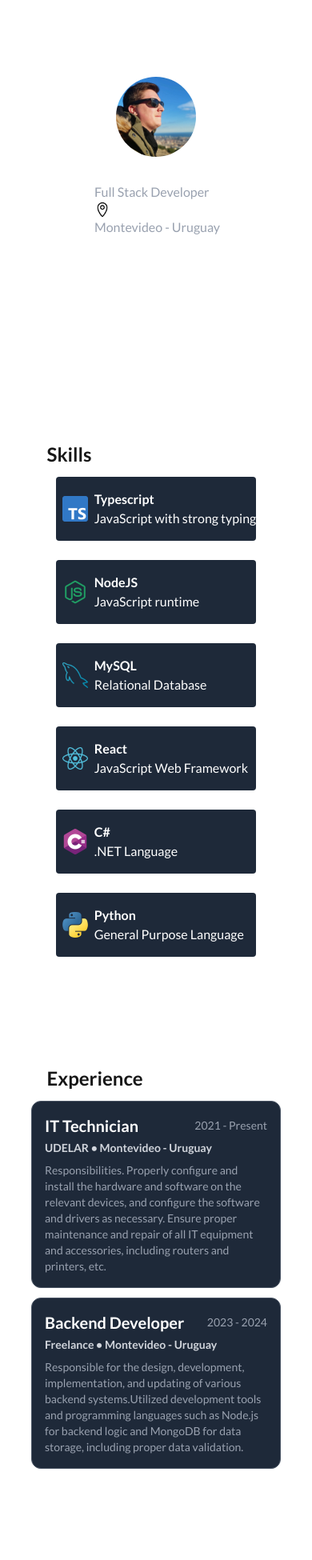
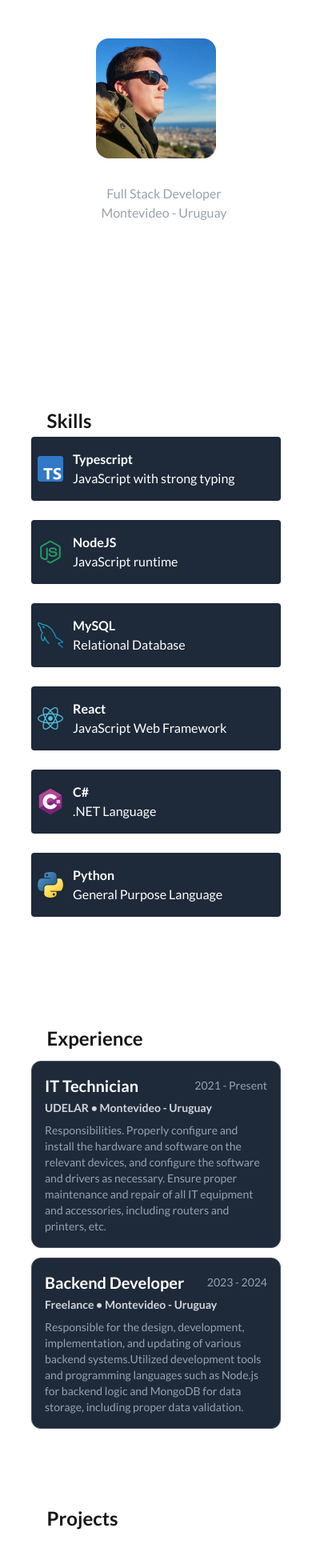
Before and after one commit to AgusLasalvia/portfolio, a Next.js app: page / in a window 390 px wide. Shown: the top 1950 px of the page at 80% size. Before the commit the page ends 1884 px from the top, so only its background shows below. Built offline with nearby package versions, Linux system fonts and the light colour scheme.

Commit message:
ui: width change

```diff
--- a/app/layout.tsx
+++ b/app/layout.tsx
@@ -14,8 +14,8 @@ const geistMono = Geist_Mono({
 });
 
 export const metadata: Metadata = {
-	title: "Create Next App",
-	description: "Generated by create next app",
+	title: "My 2025 Web Portfolio",
+	description: "Personal Web Portfolio",
 };
 
 export default function RootLayout({
@@ -39,9 +39,9 @@ export default function RootLayout({
 				/>
 			</head>
 			<body
-				className={`${geistSans.variable} ${geistMono.variable} antialiased h-screen w-full`}
+				className={`${geistSans.variable} ${geistMono.variable} flex flex-col items-center antialiased h-screen w-full `}
 			>
-				<Navbar />
+				{/* <Navbar /> */}
 				{children}
 			</body>
 		</html>
--- a/app/page.tsx
+++ b/app/page.tsx
@@ -29,30 +29,30 @@ const experience = [
 
 export default function Home() {
 	return (
-		<div className=" flex justify-center flex-col items-center">
+		<div className=" flex justify-center flex-col items-center ">
 			{/* About me About */}
 			<ContentSection title="" id="">
-				<div className="flex flex-col justify-center items-center md:justify-start md:flex-row md:items-start w-[70%]  text-white ">
+				<div className="flex flex-col justify-center items-center md:justify-start md:flex-row md:items-start w-[80%]  text-white ">
 					<Image
 						src="/profile.jpg"
 						alt="Profile Picture"
-						width={100}
-						height={100}
-						className=" rounded-full" />
+						width={150}
+						height={150}
+						className=" rounded-2xl" />
 					<div className=" flex flex-col h-full justify-center ml-5">
-						<p className=" font-bold text-2xl">Agustin Lasalvia</p>
-						<p className=" text-gray-400">Full Stack Developer</p>
-						<p className=" text-gray-400"><Image className=" text-amber-100 !important" src="/pin.png" alt="Location" width={20} height={20} />Montevideo - Uruguay</p>
+						<p className="font-bold text-2xl text-center md:text-start">Agustin Lasalvia</p>
+						<p className=" text-gray-400 text-center md:text-start">Full Stack Developer</p>
+						<p className=" text-gray-400 text-center md:text-start">Montevideo - Uruguay</p>
 					</div>
 				</div>
-				<p className="text-white w-[70%] mt-5">I m a Junior Full-Stack Developer with a passion for creating and solving problems, located at Montevideo - Uruguay.
+				<p className="text-white  mt-5 text-center w-[90%] md:w-[80%] md:text-start ">I m a Junior Full-Stack Developer with a passion for creating and solving problems,
 					Ready for new adventures!
 				</p>
-				<div className="flex gap-5 mt-5 justify-center  w-[70%] md:justify-start">
+				<div className="flex gap-10 mt-5 justify-center w-[80%] md:justify-start">
 					{social.map((link) => {
 						return (
-							<a href={link.href} className="text-white hover:text-gray- transition-all transform hover:scale-150 " key={link.icon}>
-								<i className={link.icon}></i>
+							<a href={link.href} className="text-white hover:text-blue-800 transition-all transform hover:scale-150 " key={link.icon}>
+								<i className={link.icon}/>
 							</a>
 						)
 					})}
@@ -61,7 +61,7 @@ export default function Home() {
 
 			{/* Skills */}
 			<ContentSection title="Skills" id="skills">
-				<div className="grid md:grid-cols-2 md:w-[70%] w-full mb-10 gap-3 justify-center">
+				<div className="grid md:grid-cols-2 md:w-[70%] w-[80%] mb-10 gap-5">
 					{skills.map((skill) => {
 						return (
 							<SkillCard key={skill.title} type={skill.title} description={skill.description} icon={skill.icon} />
@@ -80,6 +80,10 @@ export default function Home() {
 				})}
 			</ContentSection>
 			{/* Projects */}
+
+			<ContentSection title="Projects" id="projects">
+				<></>
+			</ContentSection>
 		</div>
 	);
 }
--- a/components/ContentSection.tsx
+++ b/components/ContentSection.tsx
@@ -6,7 +6,7 @@ interface ContentSectionProps {
 
 export default function ContentSection({ title, children, id }: ContentSectionProps) {
 	return (
-		<section id={id} className=" flex flex-col items-center w-[100%] md:w-[70%] md:max-w-[1000px] mt-12 mb-12">
+		<section id={id} className=" flex flex-col items-center w-[100%] md:w-[70%] mt-12 mb-12">
 			<h2 className=" w-[70%] flex justify-start text-2xl font-bold">{title}</h2>
 			{children}
 		</section>
--- a/components/SkillCard.tsx
+++ b/components/SkillCard.tsx
@@ -8,7 +8,7 @@ interface SkillCardProps {
 
 export default function SkillCard({ type, description, icon }: SkillCardProps) {
 	return (
-		<div className=" flex items-center justify-start w-[100%] h-[80px] bg-gray-800 rounded gap-2 mt-3 transition-all transform hover:scale-105 ">
+		<div className=" flex items-center justify-start w-[100%] h-[80px] bg-gray-800 rounded gap-3 mt-1 transition-all transform hover:scale-105 md:w-[200px]  ">
 			<Image className=" ml-2 md:ml-5" src={icon} alt={type} width={32} height={32} />
 			<div>
 				<p className=" text-white font-bold">{type}</p>
@@ -16,4 +16,5 @@ export default function SkillCard({ type, description, icon }: SkillCardProps) {
 			</div>
 		</div>
 	)
+
 }
```
Also changed, not shown: 1 other file (tests, documents, lock files or other folders).
